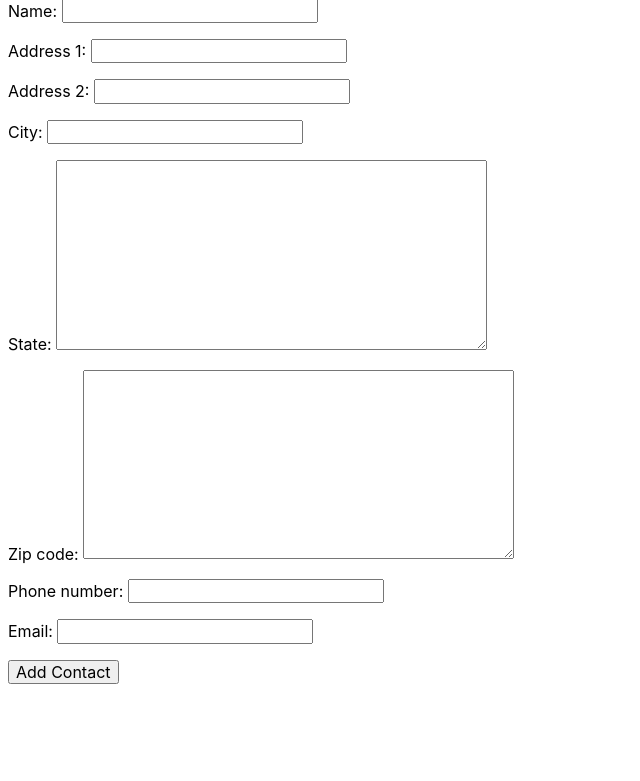
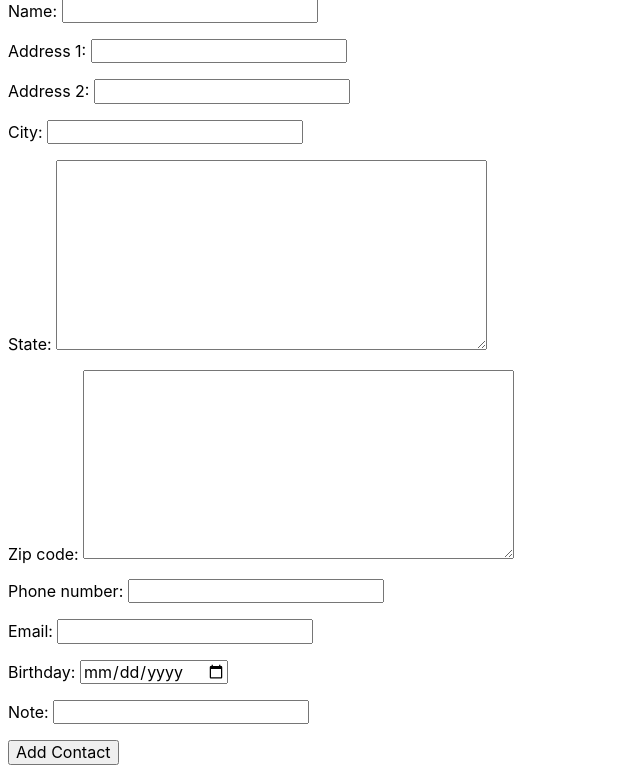
Before and after one commit to momentum-morehouse/django-uptact-MIKEabraha, a Django app: page /contacts/add/ in a window 1280 px wide. Shown: the part 97-878 px from the top of the page, without its empty margins (0-640 px from the left). Before the commit the page ends 781 px from the top, so only its background shows below. Run offline with Django 3.2, Linux system fonts and the light colour scheme.

Commit message:
assignment 1 & 2

```diff
--- a/contacts/forms.py
+++ b/contacts/forms.py
@@ -1,5 +1,6 @@
 from django import forms
 from .models import Contact
+import datetime
 
 
 class ContactForm(forms.ModelForm):
@@ -14,4 +15,18 @@ class ContactForm(forms.ModelForm):
             'zip_code',
             'phone_number',
             'email',
+            'birthday',
+            'note'
         ]
+
+        widgets = {
+        'birthday': forms.DateInput(format=('%m/%d/%Y'), attrs={'class':'form-control', 'placeholder':'Select a date', 'type':'date'}),
+        }
+
+class DateForm(forms.Form):
+   day = forms.DateField(initial=datetime.date.today)
+print(DateForm())
+
+
+#class Note(forms.Form):
+   #Contact = forms.ForeignKey(ContactForm, on_delete= forms.CASCADE)
--- a/contacts/models.py
+++ b/contacts/models.py
@@ -1,6 +1,8 @@
 from django.db import models
 from django.core.validators import RegexValidator
 from localflavor.us.models import USStateField, USZipCodeField
+
+from django.db.models import Model
 
 
 class Contact(models.Model):
@@ -19,3 +21,5 @@ class Contact(models.Model):
     city = models.CharField(max_length=255, null=True, blank=True)
     state = USStateField(null=True, blank=True)
     zip_code = USZipCodeField(null=True, blank=True)
+    birthday = models.DateField(null=True, blank=True)
+    note = models.DateTimeField(null=True, blank=True)
--- a/uptact/settings.py
+++ b/uptact/settings.py
@@ -32,7 +32,7 @@ SECRET_KEY = env('SECRET_KEY')
 # SECURITY WARNING: don't run with debug turned on in production!
 DEBUG = True
 
-ALLOWED_HOSTS = []
+ALLOWED_HOSTS = ["django-uptact-mikeabraha--mikeabraha.repl.co"]
 
 # Application definition
 
```
Also changed, not shown: pyproject.toml (+12 -13 lines), templates/contacts/list_contacts.html (+13 -1 lines), contacts/migrations/0002_contact_birthday.py (added), contacts/migrations/0003_auto_20200706_1805.py (added), contacts/migrations/0004_contact_note.py (added), 3 other files.
